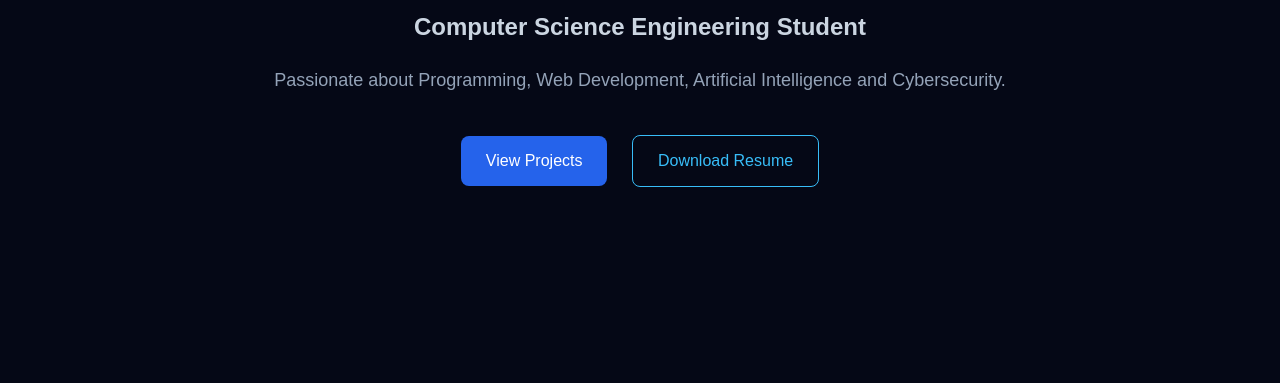
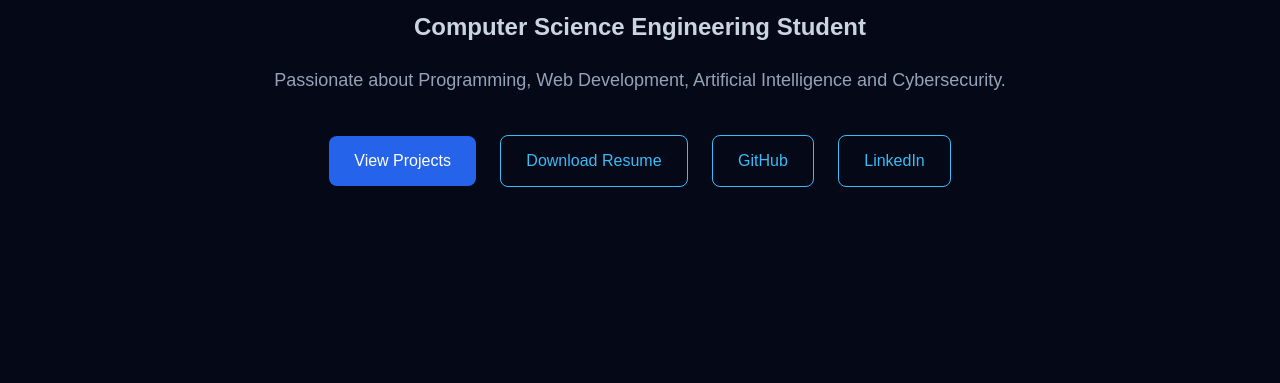
Before and after one commit to Tejaswinip19/tejaswini123.github.io, a plain HTML site: page index.html in a window 1280 px wide. Shown: the part 417-800 px from the top of the page. Drawn offline with Linux system fonts and the light colour scheme.

Commit message:
Update index.html

```diff
--- a/index.html
+++ b/index.html
@@ -67,6 +67,18 @@
        class="btn outline"
        target="_blank">
         Download Resume
+    </a>
+
+    <a href="https://github.com/Tejaswinip19"
+       class="btn outline"
+       target="_blank">
+        GitHub
+    </a>
+
+    <a href="https://www.linkedin.com/in/paladugu-tejaswini/"
+       class="btn outline"
+       target="_blank">
+        LinkedIn
     </a>
 
 </div>
```
Lines whose indentation alone changed are shown as unchanged.
